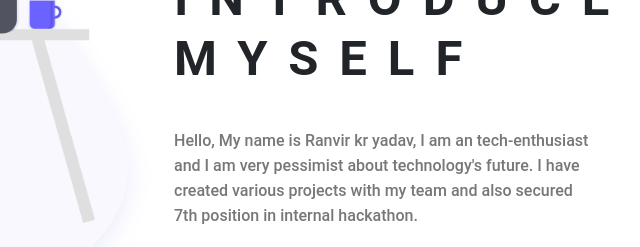
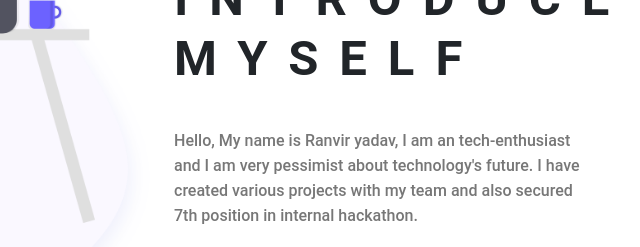
Before and after one commit to Ranvir-arch/Ranvirs-portfolio, a plain HTML site: page index.html in a window 1280 px wide. Shown: the part 780-1027 px from the top of the page, 478-1118 px from the left. Drawn offline with Linux system fonts and the light colour scheme.

Commit message:
02-02-2023

```diff
--- a/index.html
+++ b/index.html
@@ -119,7 +119,7 @@
                 </h2>
                 <div class="paragraph py-4 w-75">
                     <p class="para">
-                        Hello, My name is Ranvir kr yadav, I am an tech-enthusiast and I am very pessimist about technology's future. I have created various projects with my team and also secured 7th position in internal hackathon.
+                        Hello, My name is Ranvir yadav, I am an tech-enthusiast and I am very pessimist about technology's future. I have created various projects with my team and also secured 7th position in internal hackathon.
                     </p>
                     <p class="para">
                         I have completed my 10th and 12th from National high school in kolkata and currently I am persuing BCA from meghnad saha institute of technology. My hobbies are reading, writing and listening music
```
